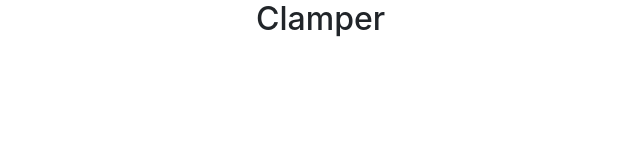
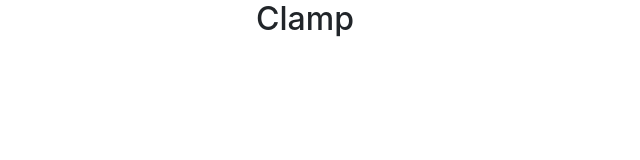
Before and after one commit to jmibo/jmibo.com, a plain HTML site: page index.html in a window 1280 px wide. Shown: the full height of the page, 114-754 px from the left. Drawn offline with nearby package versions, Linux system fonts and the light colour scheme.

Commit message:
Back to Clamp

```diff
--- a/index.html
+++ b/index.html
@@ -12,7 +12,7 @@
     <div class="row">
       <div class="col-3"></div>
       <div class="col-6">
-        <h2>Clamper</h2></div>
+        <h2>Clamp</h2></div>
       <div class="col-3"></div>
     </div>
   </div>
```
